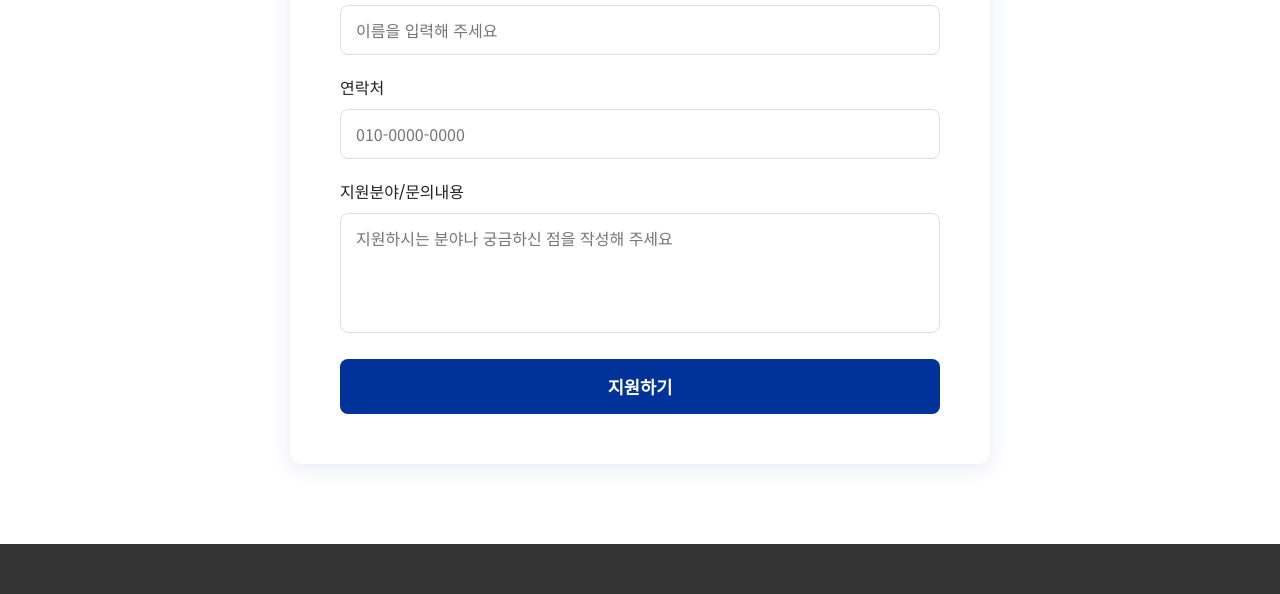
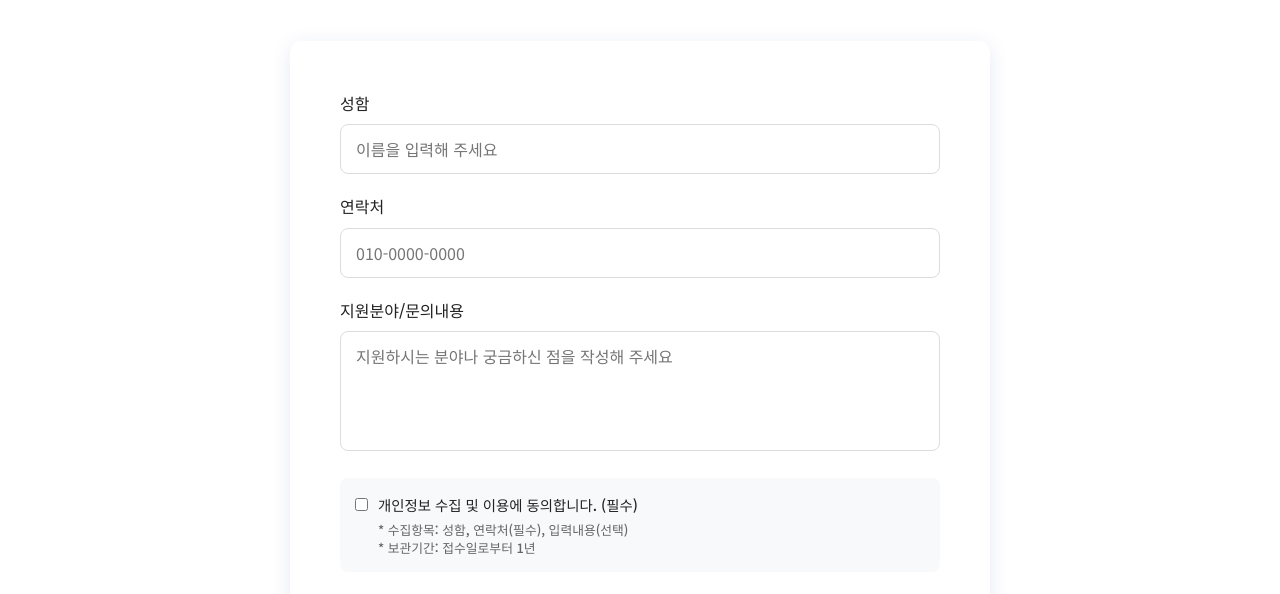
Before and after one commit to allonweb/daom-care-center, a plain HTML site: page index.html in a window 1280 px wide. Shown: the part 4016-4610 px from the top of the page. Drawn offline with Linux system fonts and the light colour scheme.

Commit message:
상담 폼 개선: 개인정보 동의, 스팸 방지 및 푸터 정보 수정

```diff
--- a/index.html
+++ b/index.html
@@ -149,7 +149,10 @@
                 <div class="sub-text">상담 신청을 남겨주시면 센터장이 직접 친절히 상담해 드립니다.</div>
             </div>
             <div class="form-container">
-                <form id="consult-form">
+                <form id="consult-form" name="consult-form" data-netlify="true" netlify-honeypot="bot-field">
+                    <p class="hidden">
+                        <label>Don’t fill this out if you're human: <input name="bot-field" /></label>
+                    </p>
                     <div class="form-group">
                         <label for="con-name">신청인 성함</label>
                         <input type="text" id="con-name" name="name" placeholder="이름을 입력해 주세요" required>
@@ -161,6 +164,16 @@
                     <div class="form-group">
                         <label for="con-parents">부모님 상태 (증상)</label>
                         <textarea id="con-parents" name="symptoms" placeholder="부모님의 현재 건강 상태나 필요하신 도움을 상세히 남겨주세요" required></textarea>
+                    </div>
+                    <div class="privacy-agreement">
+                        <input type="checkbox" id="con-agree" required>
+                        <label for="con-agree">
+                            개인정보 수집 및 이용에 동의합니다. (필수)
+                            <span class="privacy-detail">
+                                * 수집항목: 성함, 연락처(필수), 입력내용(선택)<br>
+                                * 보관기간: 접수일로부터 1년
+                            </span>
+                        </label>
                     </div>
                     <button type="submit" class="submit-btn">상담 예약하기</button>
                 </form>
@@ -176,7 +189,10 @@
                 <div class="sub-text">따뜻한 마음으로 어르신을 모실 요양보호사 선생님을 모십니다.</div>
             </div>
             <div class="form-container">
-                <form id="recruitment-form">
+                <form id="recruitment-form" name="recruitment-form" data-netlify="true" netlify-honeypot="bot-field">
+                    <p class="hidden">
+                        <label>Don’t fill this out if you're human: <input name="bot-field" /></label>
+                    </p>
                     <div class="form-group">
                         <label for="reg-name">성함</label>
                         <input type="text" id="reg-name" name="name" placeholder="이름을 입력해 주세요" required>
@@ -188,6 +204,16 @@
                     <div class="form-group">
                         <label for="reg-field">지원분야/문의내용</label>
                         <textarea id="reg-field" name="message" placeholder="지원하시는 분야나 궁금하신 점을 작성해 주세요" required></textarea>
+                    </div>
+                    <div class="privacy-agreement">
+                        <input type="checkbox" id="reg-agree" required>
+                        <label for="reg-agree">
+                            개인정보 수집 및 이용에 동의합니다. (필수)
+                            <span class="privacy-detail">
+                                * 수집항목: 성함, 연락처(필수), 입력내용(선택)<br>
+                                * 보관기간: 접수일로부터 1년
+                            </span>
+                        </label>
                     </div>
                     <button type="submit" class="submit-btn">지원하기</button>
                 </form>
@@ -205,8 +231,8 @@
                     <p>주소: 경남 창녕군 창녕읍 여초길 168</p>
                 </div>
                 <div class="footer-contact">
-                    <p>상담문의 (24시간 친절상담)</p>
-                    <a href="tel:055-532-8929" style="font-size: 2rem;">055-532-8929</a>
+                    <p>상담문의</p>
+                    <a href="tel:01054368928" style="font-size: 2rem;">010-5436-8928</a>
                 </div>
             </div>
             <div class="copyright">
--- a/style.css
+++ b/style.css
@@ -337,6 +337,39 @@ nav {
     background: #002266;
 }
 
+.hidden {
+    display: none !important;
+}
+
+.privacy-agreement {
+    margin-bottom: 25px;
+    display: flex;
+    align-items: flex-start;
+    gap: 10px;
+    background: #f8f9fa;
+    padding: 15px;
+    border-radius: 8px;
+    font-size: 0.9rem;
+}
+
+.privacy-agreement input[type="checkbox"] {
+    width: auto;
+    margin-top: 5px;
+}
+
+.privacy-agreement label {
+    cursor: pointer;
+    font-weight: 500;
+}
+
+.privacy-detail {
+    display: block;
+    margin-top: 5px;
+    font-size: 0.8rem;
+    color: var(--text-muted);
+    line-height: 1.4;
+}
+
 /* Floating Kakao */
 .floating-kakao {
     position: fixed;
```
